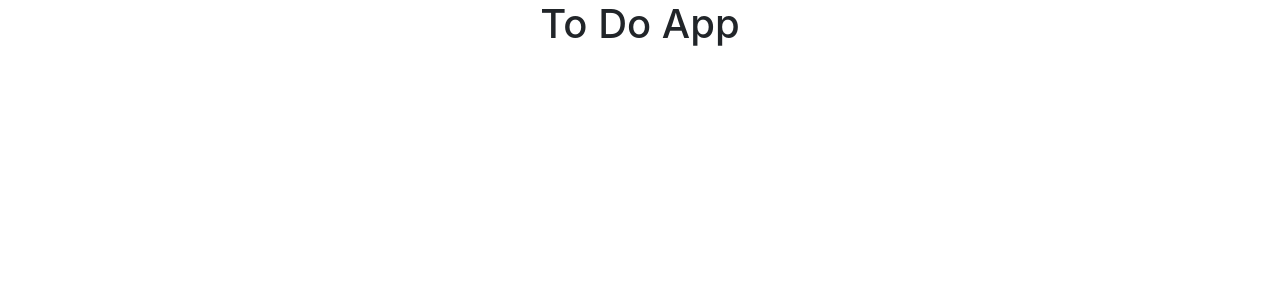
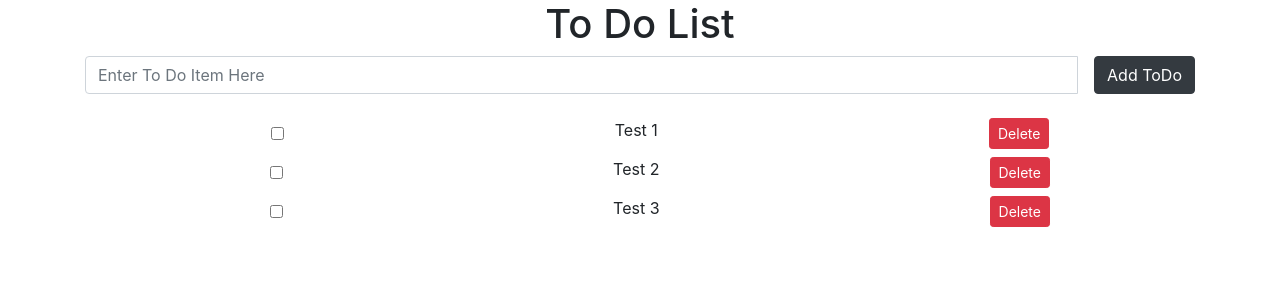
Before and after one commit to danielmurphy1/todo-react, a React (Create React App) app: page / in a window 1280 px wide. Shown: the top 300 px of the page. Built offline with nearby package versions, Linux system fonts and the light colour scheme.

Commit message:
redered todo items to list, added checkbox and delete button

```diff
--- a/src/App.js
+++ b/src/App.js
@@ -2,11 +2,16 @@ import React from 'react';
 import logo from './logo.svg';
 import 'bootstrap/dist/css/bootstrap.min.css';
 import Header from './Components/Header';
+import Form from './Components/Form';
+import List from './Components/List';
 import './App.css';
 
 class App extends React.Component {
   constructor(){
     super();
+    this.state = {
+      todos: ["Test 1", "Test 2", "Test 3"]
+    }
   }
 
 
@@ -14,6 +19,8 @@ class App extends React.Component {
     return (
       <div className="App">
         <Header />
+        <Form />
+        <List todos={this.state.todos}/>
       </div>
     );
   }
--- a/src/Components/Form.js
+++ b/src/Components/Form.js
@@ -1,7 +1,14 @@
 import React from 'react';
 
 function Form (){
-
+    return(
+        <form className="container">
+            <div className="input-group">
+                <input type="text" name="todoText" className="form-control" placeholder="Enter To Do Item Here"></input>
+                <button className="btn btn-dark ml-3" type="submit">Add ToDo</button>
+            </div>
+        </form>
+    )
 }
 
 export default Form;
--- a/src/Components/Header.js
+++ b/src/Components/Header.js
@@ -3,7 +3,7 @@ import React from 'react';
 function Header (){
     return (
         <div>
-            <h1>To Do App</h1>
+            <h1>To Do List</h1>
         </div>
     )
 }
--- a/src/Components/List.js
+++ b/src/Components/List.js
@@ -1,6 +1,22 @@
 import React from 'react';
 
-function List (){
+function List (props){
+
+    let todos = props.todos.map(todo => {
+        return <li className="container d-flex justify-content-around mt-2">
+                    <input type="checkbox"></input>
+                    {todo}
+                    <button className="btn btn-sm btn-danger">Delete</button>
+                </li>;
+    })
+
+    return(
+        <div>
+            <ul className="mt-4">
+                {todos}
+            </ul>
+        </div>
+    )
 
 }
 
```
Also changed, not shown: 2 other files (tests, documents, lock files or other folders).
